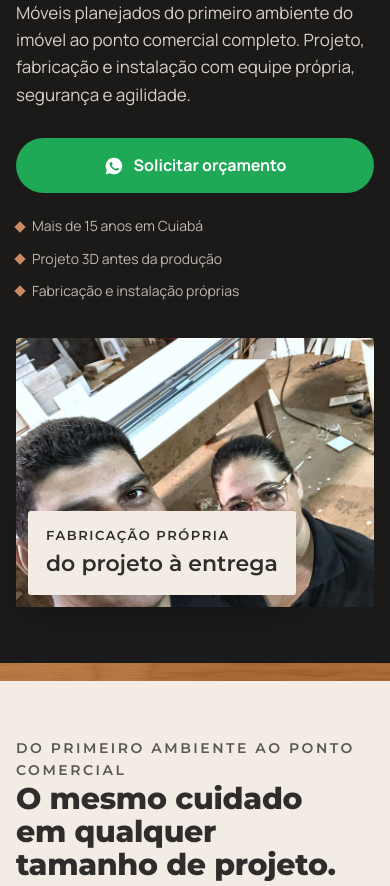
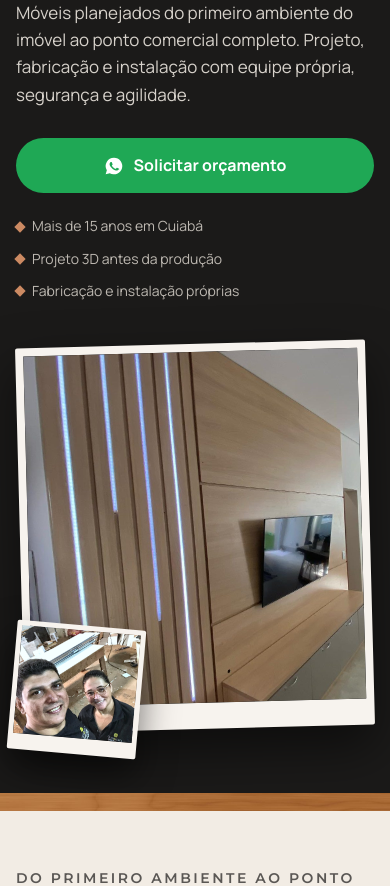
Before and after one commit to delorian88/greg-costa, a plain HTML site: page index.html in a window 390 px wide. Shown: the part 248-1134 px from the top of the page. Drawn offline with Linux system fonts and the light colour scheme.

Commit message:
Landing: topo com foto de projeto e foto dos donos sobreposta

```diff
--- a/index.html
+++ b/index.html
@@ -58,7 +58,9 @@ h2{font-size:clamp(30px,4.4vw,46px)}
 .selos li{display:flex;align-items:center;gap:8px}
 .selos li::before{content:"";width:8px;height:8px;background:var(--ouro);transform:rotate(45deg)}
 .hero-foto{position:relative}
-.hero-foto img{width:100%;aspect-ratio:4/5;object-fit:cover;border-radius:4px}
+.hero-foto{padding:10px 6px 0}
+.hero-foto .proj{width:100%;height:auto;aspect-ratio:4/5;object-fit:cover;border:10px solid #F7F3EE;border-bottom-width:34px;border-radius:2px;transform:rotate(-1.5deg);box-shadow:0 22px 50px rgba(0,0,0,.5)}
+.hero-foto .dono{position:absolute;left:-34px;bottom:-26px;width:34%;height:auto;aspect-ratio:1;object-fit:cover;object-position:50% 28%;border:7px solid #F7F3EE;border-bottom-width:22px;border-radius:2px;transform:rotate(5deg);box-shadow:0 16px 36px rgba(0,0,0,.55)}
 .hero-foto .ficha{position:absolute;left:-28px;bottom:28px;background:var(--papel);color:var(--tinta);padding:14px 18px;border-radius:3px;font-family:var(--marca);font-size:13px;letter-spacing:.12em;box-shadow:0 12px 30px rgba(0,0,0,.35)}
 .hero-foto .ficha b{display:block;font-family:var(--display);font-size:22px;letter-spacing:0;font-weight:400}
 
@@ -148,7 +150,10 @@ footer a{color:#d6d1ca;text-decoration:none}
   .hero-foto .ficha{left:12px;bottom:12px}
   .grade4{grid-template-columns:1fr 1fr}
   .grade4 article{border-right:0;margin-right:0;padding-right:12px;border-bottom:1px solid #3a3835;padding-bottom:24px}
-  .hero-foto img{aspect-ratio:4/3;object-position:50% 30%}
+  .hero-foto{padding:6px 4px 0;max-width:520px;margin-inline:auto;width:100%}
+  .hero-foto .proj{aspect-ratio:4/4.4;object-position:50% 50%;border-width:8px;border-bottom-width:26px}
+  .hero-foto .dono{left:-4px;bottom:-24px;width:36%;border-width:5px;border-bottom-width:16px}
+  .hero .wrap{padding-bottom:64px}
   .mosaico{display:flex;overflow-x:auto;scroll-snap-type:x mandatory;gap:10px;margin-inline:-20px;padding:0 20px 6px;scroll-padding-inline:20px;scrollbar-width:none;-webkit-overflow-scrolling:touch}
   .mosaico::-webkit-scrollbar{display:none}
   .mosaico figure{flex:0 0 80%;aspect-ratio:4/5;scroll-snap-align:start}
@@ -217,8 +222,8 @@ height="0" width="0" style="display:none;visibility:hidden"></iframe></noscript>
         </ul>
       </div>
       <div class="hero-foto">
-        <img src="casal.jpg" alt="Deivid e a esposa na fábrica da GREG - Móveis, com uniforme da empresa" fetchpriority="high" decoding="async">
-        <div class="ficha">FABRICAÇÃO PRÓPRIA<b>do projeto à entrega</b></div>
+        <img class="proj" src="hero-projeto.jpg" alt="Painel de TV ripado com LED e rack planejado" width="1036" height="1295" fetchpriority="high" decoding="async">
+        <img class="dono" src="casal.jpg" alt="Deivid e a esposa, donos da GREG - Móveis" width="600" height="600" decoding="async">
       </div>
     </div>
   </section>
```
Also changed, not shown: hero-projeto.jpg (added).
